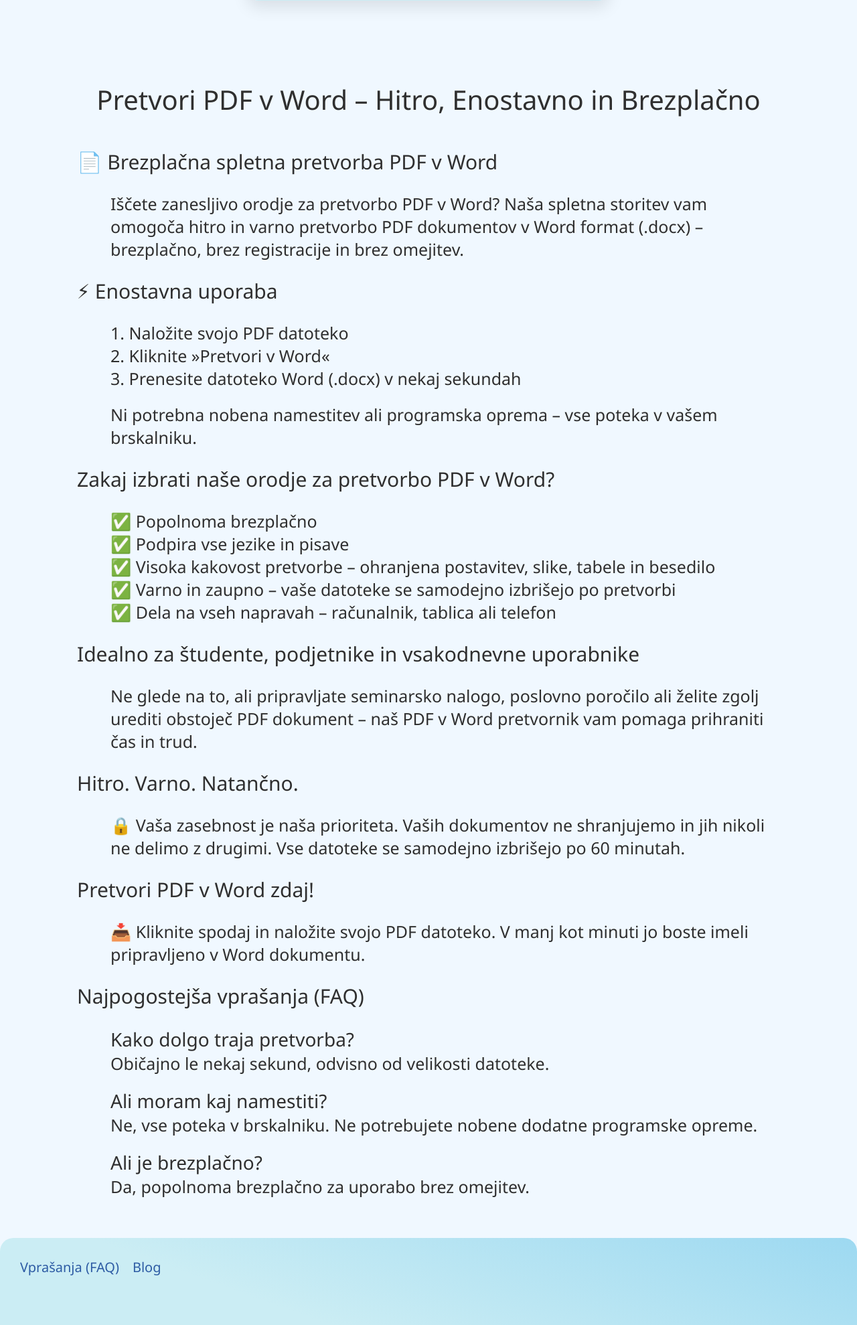
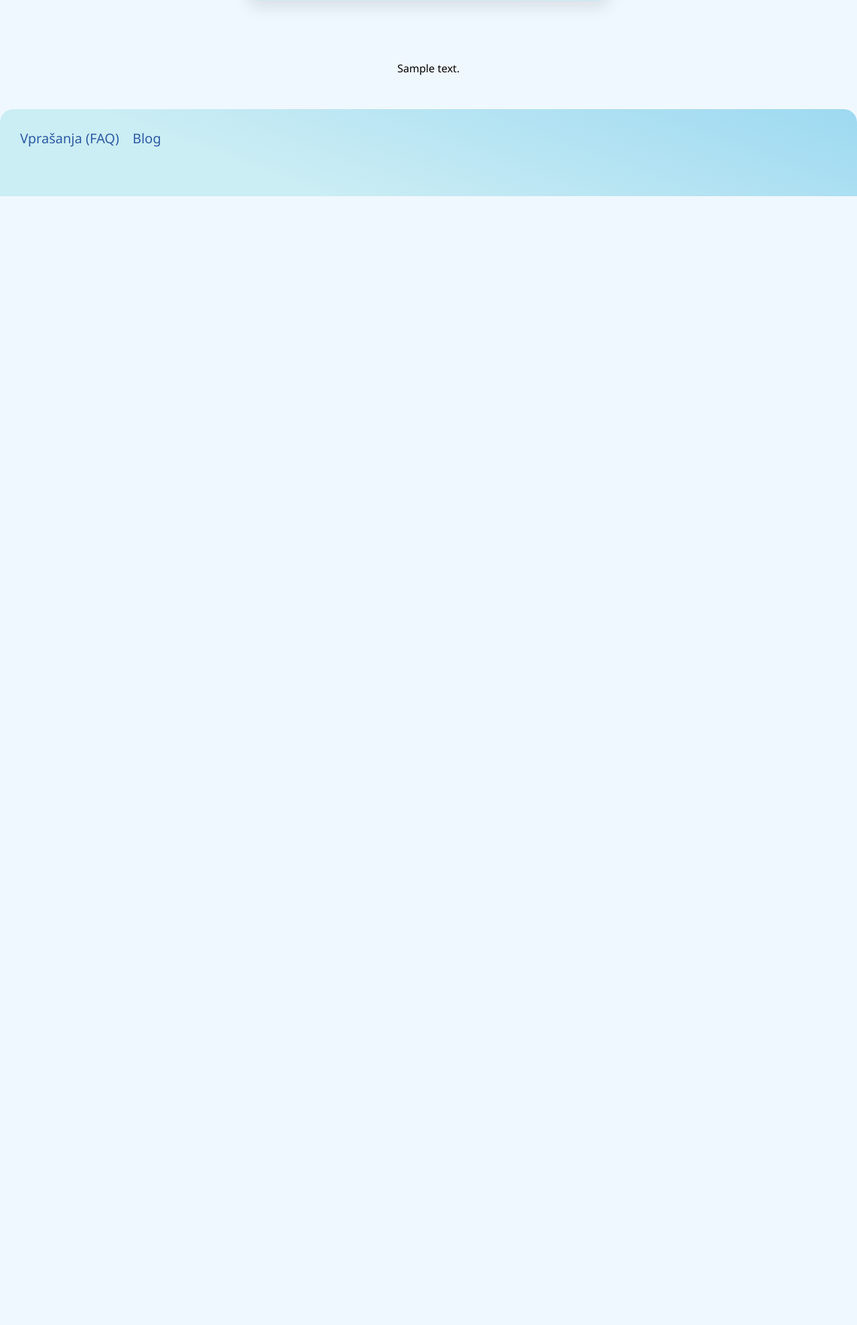
Before and after one commit to madjetmax/pdf_converter_django, a Django app: template main/templates/main/main_page.html in a window 1280 px wide. Shown: the part 489-2468 px from the top of the page at 67% size. After the commit the page ends 782 px from the top, so only its background shows below. Run offline with Django 3.2, Linux system fonts and the light colour scheme; the template is opened without the code that fills it: most values are stand-ins (such as "Sample title", 1, 10 or a date in 2020); form fields are guessed from the names that the template uses; some libraries are stand-ins or nearby versions.

Commit message:
updated other info on main page

```diff
--- a/main/admin.py
+++ b/main/admin.py
@@ -1,10 +1,11 @@
 from django.contrib import admin
-from .models import Advertisement, PageData, BlogParagraph, TaskAccessToken
+from .models import Advertisement, PageData, BlogParagraph, TaskAccessToken, MainPageOtherInfo
 from .forms import AdvertisementCreationForm
 
 admin.site.register(PageData)
 admin.site.register(BlogParagraph)
 admin.site.register(TaskAccessToken)
+admin.site.register(MainPageOtherInfo)
 
 @admin.register(Advertisement)
 class AdvertisementAdmin(admin.ModelAdmin):
--- a/main/static/main/css/main_page_style.css
+++ b/main/static/main/css/main_page_style.css
@@ -216,13 +216,18 @@ body {
     .title {
         font-size: 30px;
         margin: 15px 0;
-
+    }
+    .list-title {
+        font-size: 30px;
+        margin: 0;
+        margin-top: 15px;
     }
     .text {
         margin-left: 50px;
         font-size: 25px;
     }
     .list {
+        margin-top: 0;
         margin-left: 50px;
         font-size: 25px;
     }
--- a/main/templates/main/main_page.html
+++ b/main/templates/main/main_page.html
@@ -5,7 +5,7 @@
 <html lang="sl">
 <head>
     <meta charset="UTF-8">
-    <meta name="description" content="{{page_data.description}}">
+    <meta name="description" content="{{page_data.page_data.description}}">
     <meta name="viewport" content="width=device-width, initial-scale=1.0">
 
     <!-- Google Tag Manager -->
@@ -38,7 +38,7 @@
     }
     </script>
 
-    <title>{{page_data.title}}</title>
+    <title>{{page_data.page_data.title}}</title>
     <link rel="stylesheet" href="{% static 'main/css/main_page_style.css' %}">
 </head>
 <body>
@@ -58,7 +58,7 @@
     {% endif %}
     <div class="main-wrap">
         <h1 class="main-title">
-            {{page_data.h1}}
+            {{page_data.page_data.h1}}
         </h1>
         <!-- container with form -->
         <div class="container">
@@ -90,81 +90,7 @@
         </div>
         <!--* other info  -->
         <div class="other-info">
-            <div class="point main-title">
-                Pretvori PDF v Word – Hitro, Enostavno in Brezplačno
-            </div>
-            <div class="point title">
-                📄 Brezplačna spletna pretvorba PDF v Word
-            </div>
-            <div class="point text">
-                Iščete zanesljivo orodje za pretvorbo PDF v Word? Naša spletna storitev vam omogoča hitro in varno pretvorbo PDF dokumentov v Word format (.docx) – brezplačno, brez registracije in brez omejitev.
-            </div>
-            <div class="point title">
-                ⚡ Enostavna uporaba
-            </div>
-            <div class="point list">
-                <div class="point-child">1. Naložite svojo PDF datoteko</div>
-                <div class="point-clild">2. Kliknite »Pretvori v Word«</div>
-                <div class="point-clid">3. Prenesite datoteko Word (.docx) v nekaj sekundah</div>
-            </div>
-            <div class="point text">
-                Ni potrebna nobena namestitev ali programska oprema – vse poteka v vašem brskalniku.
-            </div>
-            <div class="point title">
-                Zakaj izbrati naše orodje za pretvorbo PDF v Word?
-            </div>
-            <div class="point list">
-                <div class="point-clild">✅ Popolnoma brezplačno</div>
-                <div class="point-clild">✅ Podpira vse jezike in pisave</div>
-                <div class="point-clild">✅ Visoka kakovost pretvorbe – ohranjena postavitev, slike, tabele in besedilo</div>
-                <div class="point-clild">✅ Varno in zaupno – vaše datoteke se samodejno izbrišejo po pretvorbi</div>
-                <div class="point-clild">✅ Dela na vseh napravah – računalnik, tablica ali telefon</div>
-            </div>
-            <div class="point title">
-                Idealno za študente, podjetnike in vsakodnevne uporabnike
-            </div>
-            <div class="point text">
-                Ne glede na to, ali pripravljate seminarsko nalogo, poslovno poročilo ali želite zgolj urediti obstoječ PDF dokument – naš PDF v Word pretvornik vam pomaga prihraniti čas in trud.
-            </div>
-            <div class="point title">
-                Hitro. Varno. Natančno.
-            </div>
-            <div class="point text">
-                🔒 Vaša zasebnost je naša prioriteta. Vaših dokumentov ne shranjujemo in jih nikoli ne delimo z drugimi. Vse datoteke se samodejno izbrišejo po 60 minutah.
-            </div>
-            <div class="point title">
-                Pretvori PDF v Word zdaj!
-            </div>
-            <div class="point text">
-                📥 Kliknite spodaj in naložite svojo PDF datoteko. V manj kot minuti jo boste imeli pripravljeno v Word dokumentu.
-            </div>
-            <div class="point title">
-                Najpogostejša vprašanja (FAQ)
-            </div>
-            <div class="point quest-answer">
-                <div class="question">
-                    Kako dolgo traja pretvorba?
-                </div>
-                <div class="answer">
-                    Običajno le nekaj sekund, odvisno od velikosti datoteke.
-                </div>
-            </div>
-            <div class="point quest-answer">
-                <div class="question">
-                    Ali moram kaj namestiti?
-                </div>
-                <div class="answer">
-                    Ne, vse poteka v brskalniku. Ne potrebujete nobene dodatne programske opreme.
-                </div>
-            </div>
-            <div class="point quest-answer">
-                <div class="question">
-                    Ali je brezplačno?
-                </div>
-                <div class="answer">
-                    Da, popolnoma brezplačno za uporabo brez omejitev.
-                </div>
-            </div>
+            {{page_data.other_info.text|safe}}
         </div>
     </div>
 
```
Also changed, not shown: main/models.py (+7 -0 lines), main/views.py (+23 -2 lines).
